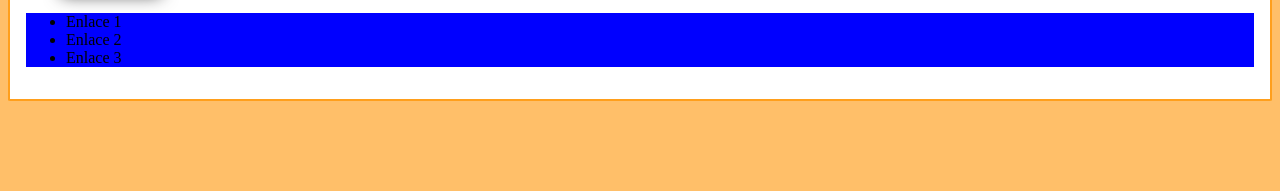
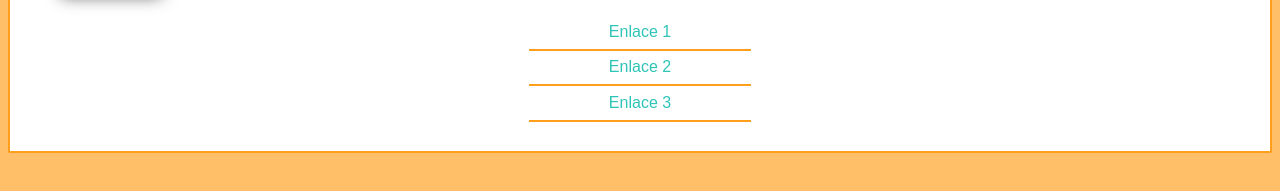
Before and after one commit to CaessarCZX/myedu_web, a plain HTML site: page html-css/practica_tres/index.html in a window 1280 px wide. Shown: the part 75-266 px from the top of the page. Drawn offline with Linux system fonts and the light colour scheme.

Commit message:
CODE: I made the list DIV

```diff
--- a/html-css/practica_tres/CSS/style.css
+++ b/html-css/practica_tres/CSS/style.css
@@ -9,6 +9,10 @@ body{
     border-radius: 2px;
     border: 2px solid #ff9f1c;
     border-top: 0px;
+}
+
+.containe-toLinks{
+    display: block;
 }
 
 .toLinks{
@@ -56,14 +60,39 @@ body{
     width: 45px;
 }
 
-.toLists{
-    display: inline-flex;
+.container-toLists{
+    display: block;
 }
 
-.listsContainer{
-    display: inline;
+.listContainer{
+    display: flex;
+    justify-content: center;
+    align-items: center;
+
 }
 
-ul{
-    background-color: blue;
+.listContainer ul{
+    padding-left: 0px;
+    margin-top: 1em;
+    list-style-type: none;
 }
+
+.listContainer ul li{
+    padding-top: 0.6em;
+    padding-bottom: 0.5em;
+
+}
+
+.listContainer ul li a{
+    padding: 0.6em 5em 0.6em 5em;
+    font-family: Arial, Helvetica, sans-serif;
+    text-decoration: none;
+    color: #2ec4b6;
+    border-bottom: 2px solid #ff9f1c;
+}
+
+.listContainer ul li a:hover{
+    background-color: #ffbf69;
+    border-bottom: none;
+    color: #fff;
+}
--- a/html-css/practica_tres/index.html
+++ b/html-css/practica_tres/index.html
@@ -9,6 +9,7 @@
 </head>
 <body>
     <div class="container">
+        <div class="container-toLinks">
             <div class="toLinks">
                 <div class="link-normal">
                     <a href="https://www.google.com">Google.com</a>
@@ -17,13 +18,15 @@
                     <a href="https://www.google.com/imghp"><img src="./assets/pngegg (1).png" alt="Imagen de ejemplo"></a>
                 </div>
             </div>
-        <div class="toLists"></div>
+        </div>
+        <div class="container-toLists">
             <div class="listContainer">
                 <ul>
-                    <li>Enlace 1</li>
-                    <li>Enlace 2</li>
-                    <li>Enlace 3</li>
+                    <li><a href="https://www.google.com">Enlace 1</a></li>
+                    <li><a href="https://www.google.com">Enlace 2</a></li>
+                    <li><a href="https://www.google.com">Enlace 3</a></li>
                 </ul>
+            </div>
         </div>
         <div class="toTables"></div>
     </div>
```
Lines whose indentation alone changed are shown as unchanged.
